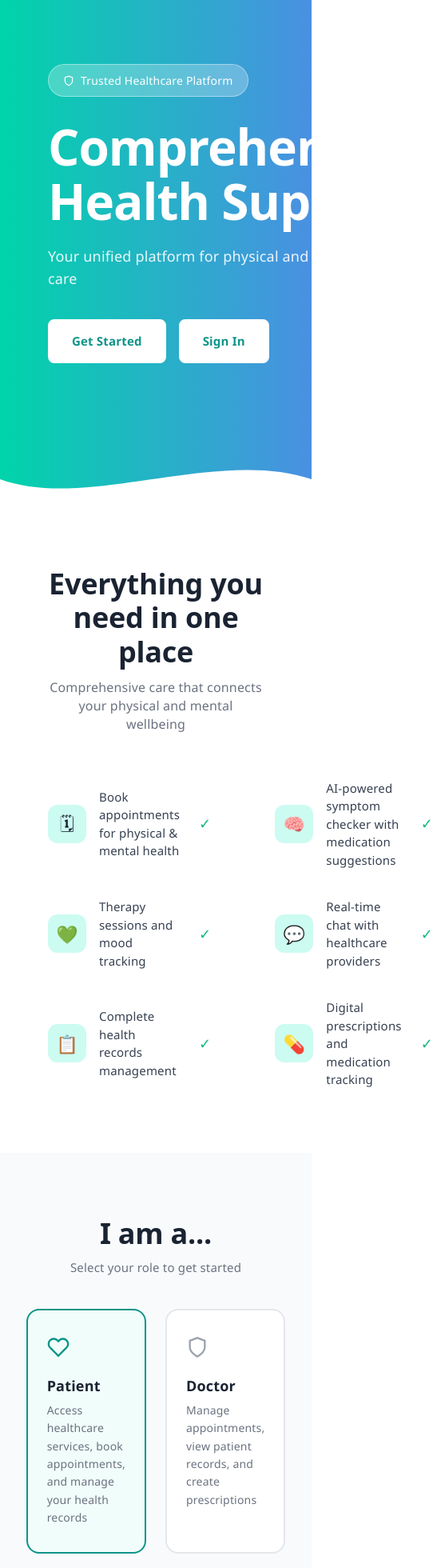
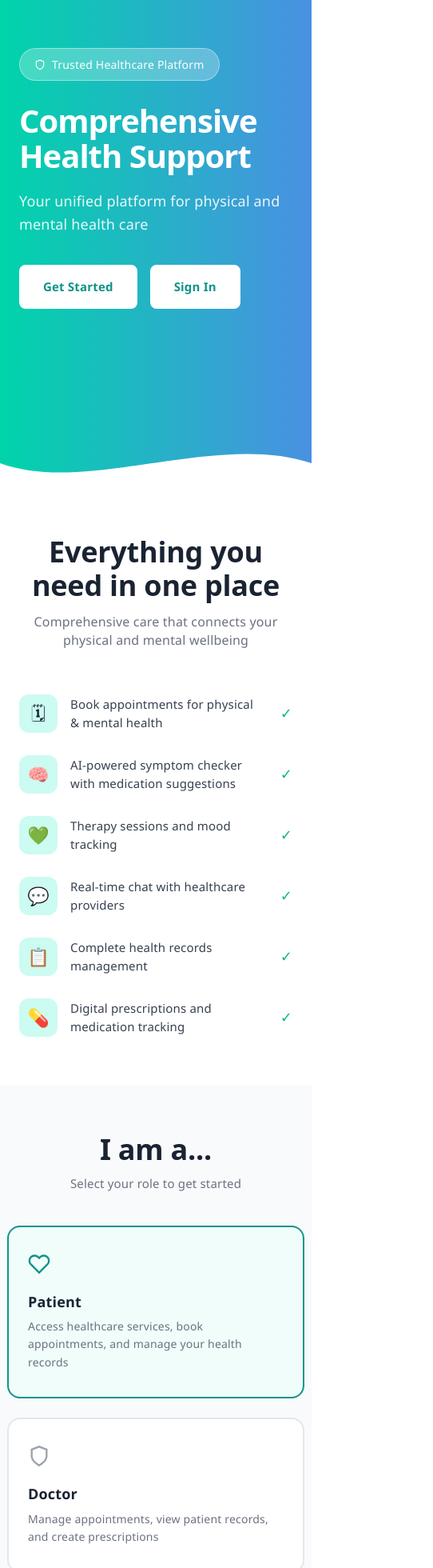
Before and after one commit to Mubs002/FYP_CHS_App, a React app in the folder frontend/: page / in a window 390 px wide. Shown: the top 1960 px of the page at 80% size, 542 px wide, since content can reach past the window. Built offline with nearby package versions, Linux system fonts and the light colour scheme; the HTML template or start-up script is replaced by a standard one.

Commit message:
website adapts to smaller screens

```diff
--- a/frontend/src/view/pages/LandingPage.css
+++ b/frontend/src/view/pages/LandingPage.css
@@ -252,3 +252,39 @@
 .btn-outline-dark:hover {
   border-color: #9ca3af;
 }
+
+/* ===== RESPONSIVE - smaller screens ===== */
+
+@media (max-width: 768px) {
+  .hero {
+    padding: 60px 24px 0;
+  }
+
+  .hero-title {
+    font-size: 40px;
+  }
+
+  .features {
+    padding: 60px 24px;
+  }
+
+  /* stack the features into one column on small screens */
+  .features-grid {
+    grid-template-columns: 1fr;
+    gap: 28px;
+  }
+
+  .role-section {
+    padding: 60px 24px;
+  }
+
+  .role-cards {
+    flex-direction: column;
+    align-items: center;
+  }
+
+  .role-card {
+    width: 100%;
+    max-width: 320px;
+  }
+}
```
